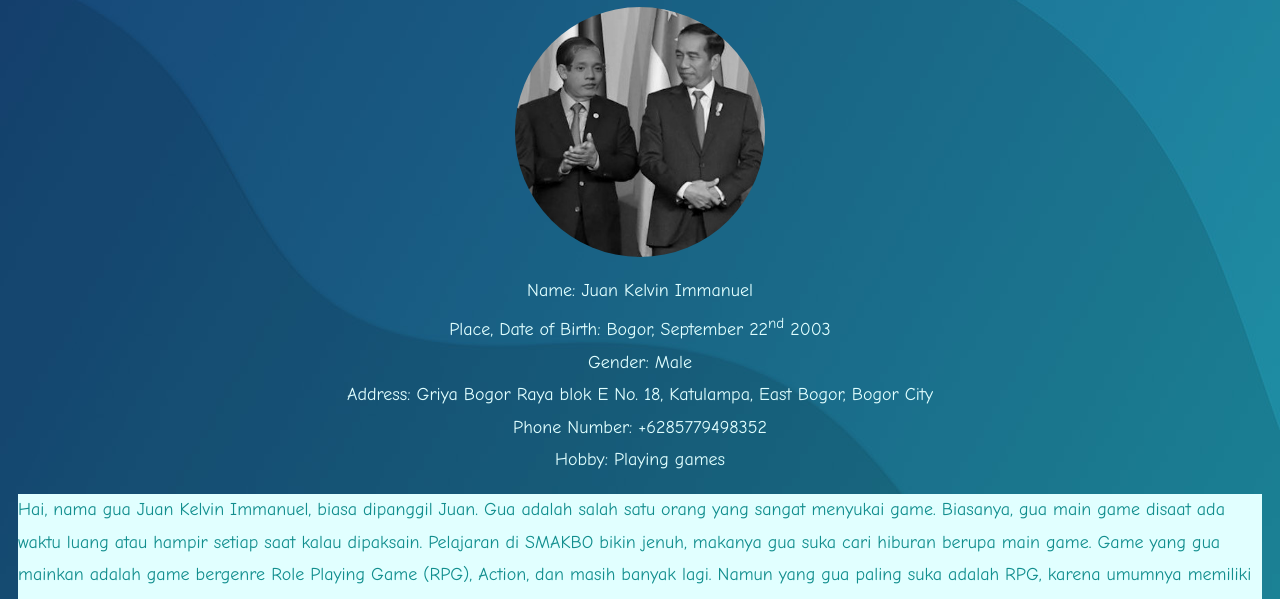
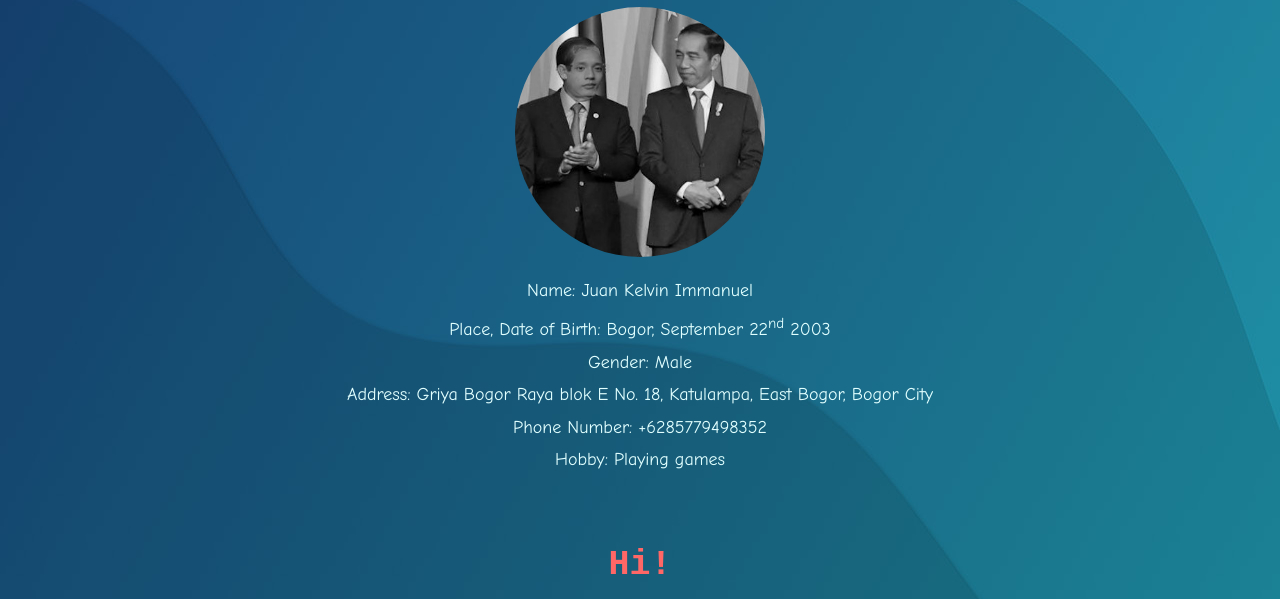
Before and after one commit to Cepinn/JuanKelvin.github.io, a plain HTML site: page index.html in a window 1280 px wide. Shown: the part 186-785 px from the top of the page. Drawn offline with Linux system fonts and the light colour scheme.

Commit message:
Update index.html

```diff
--- a/index.html
+++ b/index.html
@@ -15,6 +15,8 @@
 		Address: Griya Bogor Raya blok E No. 18, Katulampa, East Bogor, Bogor City<br>
 		Phone Number: +6285779498352<br>
 		Hobby: Playing games</p>
+	<br>
+	<h2>Hi!</h2>
 	<p style="text-align: left;background-color: #e1ffff;color: #118e8e;margin-right: 10px;margin-left: 10px">Hai, nama gua Juan Kelvin Immanuel, biasa dipanggil Juan. Gua adalah salah satu orang yang sangat menyukai game. Biasanya, gua main game disaat ada waktu luang atau hampir setiap saat kalau dipaksain. Pelajaran di SMAKBO bikin jenuh, makanya gua suka cari hiburan berupa main game. Game yang gua mainkan adalah game bergenre Role Playing Game (RPG), Action, dan masih banyak lagi. Namun yang gua paling suka adalah RPG, karena umumnya memiliki alur cerita yang seru dan unik. Contohnya adalah Pokemon dan beberapa game Nintendo. Hampir semua Generation di Pokemon gua pernah mainkan karena memang menarik. Untuk game Android, saya lebih menyukai game bergenre Action, seperti Mobile Legend: Bang Bang, karena game tersebut cukup seru, apalagi jika dimainkan bersama orang lain.
 	</p>
 	<br>
```
